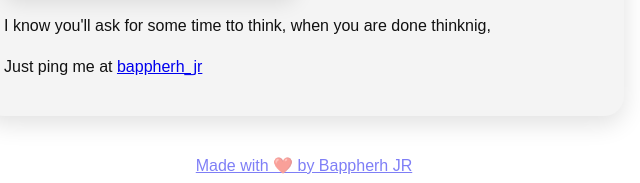
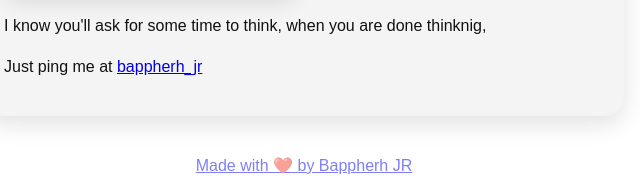
Before and after one commit to bappherhjr/Dev, a plain HTML site: page untitled.html in a window 1280 px wide. Shown: the part 669-852 px from the top of the page, 336-976 px from the left. Drawn offline with Linux system fonts and the light colour scheme.

Commit message:
Fix typo in paragraph text

```diff
--- a/untitled.html
+++ b/untitled.html
@@ -63,7 +63,7 @@
     <div class="memory-item" data-text="📍 Playfulness: Your laughter is cutest thing.">Memory 4</div>
     <div class="memory-item" data-text="📍 Today: You laughed when I laughed — tiny connection.">Memory 5</div>
   </div>
-  <p>I know you'll ask for some time tto think, when you are done thinknig,</p>
+  <p>I know you'll ask for some time to think, when you are done thinknig,</p>
   <p>Just ping me at <a href="https://instagram.com/bappherh_jr">bappherh_jr</p>
   <p id="memoryText"></p>
 </section>
```
